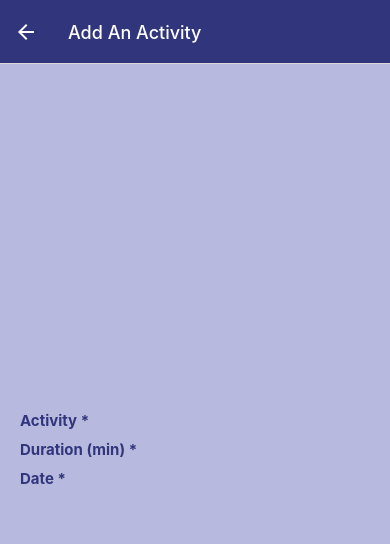
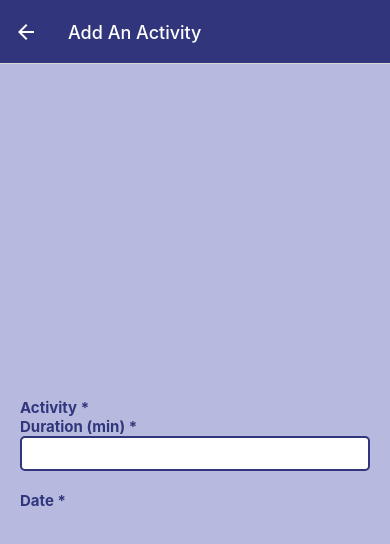
Before and after one commit to annanfu/MobileDevA2, a React Native app: screen /AddAnActivity in a window 390 px wide. Shown: the top 544 px of the page. Built offline with nearby package versions, Linux system fonts and the light colour scheme.

Commit message:
Added the duration input using the component and updated the styles

```diff
--- a/App.js
+++ b/App.js
@@ -70,7 +70,7 @@ export default function App() {
           }}
         >
           <Stack.Screen
-            name="Home"
+            name=" "
             component={MyTabs}
             options={{ headerShown: false }}
           />
--- a/Components/Input.js
+++ b/Components/Input.js
@@ -1,6 +1,6 @@
 import { StyleSheet, Text, View, TextInput } from "react-native";
 import React from "react";
-
+import { themes } from "../helper";
 
 
 export default function Input({
@@ -22,10 +22,15 @@ export default function Input({
 
 const styles = StyleSheet.create({
   input: {
-    textAlign: "center",
-    marginTop: 10,
+    //textAlign: "center",
+    marginBottom: 20,
+    borderWidth: 2,
     borderRadius: 5,
-    fontWeight: "bold",
-    fontSize: 20,
+    borderColor: themes.light.primary,
+    backgroundColor: themes.light.text,
+    fontSize: 18,
+    color: themes.light.primary,
+    padding: 5,
+
   },
 });
--- a/Components/PrimaryText.js
+++ b/Components/PrimaryText.js
@@ -14,7 +14,6 @@ export default function PrimaryText({ children }) {
 const styles = StyleSheet.create({
   text: {
     fontSize: 15,
-    marginBottom: 10,
     fontWeight: "bold",
   },
 });
--- a/Screens/AddAnActivity.js
+++ b/Screens/AddAnActivity.js
@@ -6,10 +6,13 @@ import Input from '../Components/Input'
 
 
 export default function AddAnActivity({navigation}) {
+  const [duration, setDuration] = React.useState('');
   return (
     <Background>
       <PrimaryText>Activity *</PrimaryText>
       <PrimaryText>Duration (min) *</PrimaryText>
+      <Input onChangeText={(duration) => setDuration(duration)} value={duration} />
+
       <PrimaryText>Date *</PrimaryText>
     </Background>
   );
```
